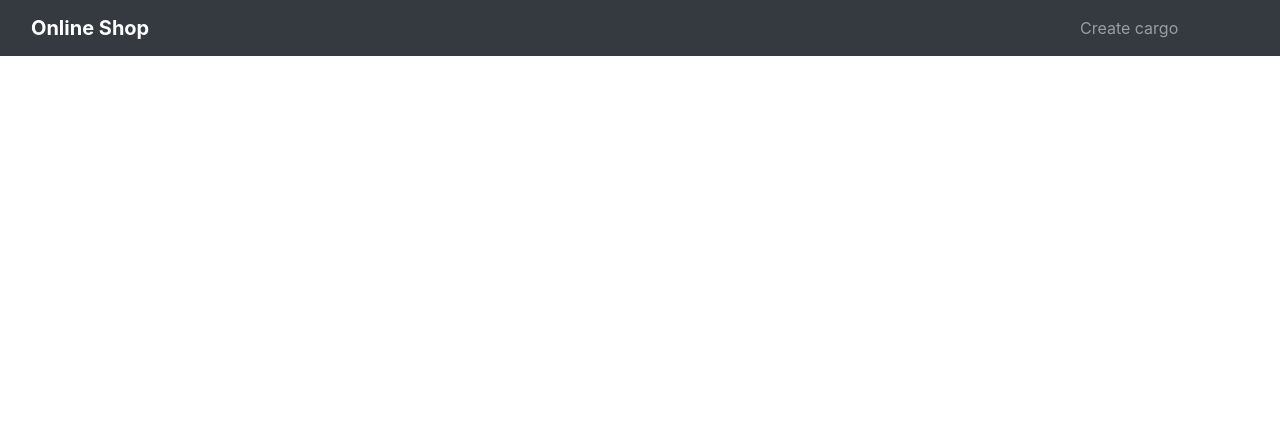
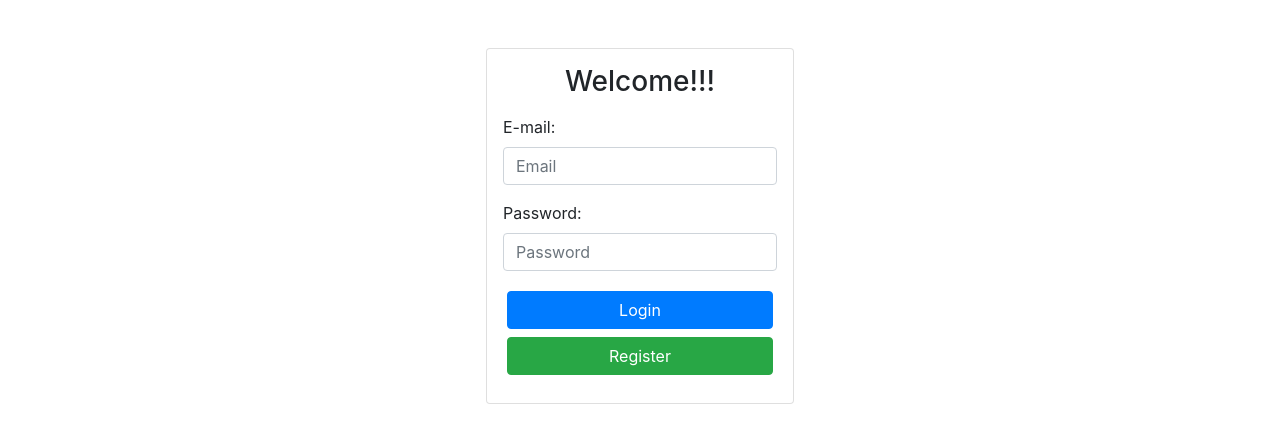
Before and after one commit to NazarYermolenko/js-pet-project-express-react, a React (Create React App) app in the folder client/: page /auth in a window 1280 px wide. Shown: the top 442 px of the page. Built offline with nearby package versions, Linux system fonts and the light colour scheme.

Commit message:
Part of authorization

```diff
--- a/client/src/App.js
+++ b/client/src/App.js
@@ -1,26 +1,34 @@
 import React, { Component } from 'react';
-import { Route } from 'react-router-dom'
 import { Provider } from 'react-redux'
+import { BrowserRouter } from 'react-router-dom';
 
+import { useRoutes } from './routes/routes'
 import './index.css'
-import NavBar from "./components/NavBar/NavBar"
-import Cargos from "./containers/Cargos/Cargos"
-import CreateCargo from "./containers/CreateCargo/CreateCargo"
+
 import store from './store'
 
 class App extends Component {
+  constructor(props) {
+    super(props)
+    this.state = {
+      isAuthenticated: false,
+      userId:false
+    }
+    this.routes = useRoutes(this.state.isAuthenticated)
+  }
+
+  componentDidMount(){
+    console.log(localStorage.getItem('auth'))
+  }
+
   render() {
     return (
       <div className="App">
-        <Provider store={store}>
-          <NavBar />
-          <Route exact path="/">
-            <Cargos />
-          </Route>
-          <Route path="/create">
-            <CreateCargo />
-          </Route>
-        </Provider>
+        <BrowserRouter>
+          <Provider store={store}>
+            {this.routes}
+          </Provider>
+        </BrowserRouter>
       </div>
     );
   }
--- a/client/src/components/LoadSpinner/LoadSpinner.js
+++ b/client/src/components/LoadSpinner/LoadSpinner.js
@@ -4,13 +4,14 @@ export default class LoadSpinner extends React.Component {
 
     render() {
         return (
-            <div className="container mt-5">
-                <div className="offset-sm-6">
-                    <div class="spinner-border text-primary" role="status">
-                        <span class="sr-only">Loading...</span>
+            <div className="d-flex justify-content-center m-4">
+                <div className="m-auto">
+                    <div className="spinner-border text-primary" role="status">
+                        <span className="sr-only">Loading...</span>
                     </div>
                 </div>
             </div>
+
         )
     }
 }
--- a/client/src/components/NavBar/NavBar.js
+++ b/client/src/components/NavBar/NavBar.js
@@ -7,7 +7,7 @@ export default class NavBar extends React.Component {
         return (
             <header>
                 <nav className="navbar navbar-expand navbar-dark bg-dark">
-                    <Link to={"/"} className="navbar-brand col-1">
+                    <Link to={"/cargos"} className="navbar-brand col-1">
                         <strong>Online Shop</strong>
                     </Link>
 
--- /dev/null
+++ b/client/src/containers/auth/Auth.js
@@ -0,0 +1,93 @@
+import React, { Component } from 'react'
+import LoadSpinner from '../../components/LoadSpinner/LoadSpinner'
+
+import { sendLogin, sendRegister } from '../../utils/AuthUtils'
+
+export default class Login extends Component {
+    constructor(props) {
+        super(props)
+        this.changeHandler = this.changeHandler.bind(this)
+        this.clickRegister = this.clickRegister.bind(this)
+        this.clickLogin = this.clickLogin.bind(this)
+        this.state = {
+            errorMessage: "",
+            loading: false,
+            email: "",
+            password: ""
+        }
+    }
+
+    clickRegister() {
+        this.setState({ loading: true })
+        sendRegister(this.state.email, this.state.password).then((response) => {
+            response.json.then((data) => {
+                if (response.status !== 200) {
+                    this.setState({ errorMessage: "Wrong registration data" })
+                }
+            })
+        })
+        this.setState({ loading: false })
+    }
+
+    clickLogin() {
+        this.setState({ loading: true })
+        sendLogin(this.state.email, this.state.password).then((response) => {
+            response.json.then((data) => {
+                if (response.status !== 200) {
+                    this.setState({ errorMessage: "Wrong authentication data" })
+                }
+                if(data.userId && data.token){
+                    localStorage.setItem("auth",JSON.stringify({userId:data.userId, token: data.token}))
+                }
+            })
+        })
+        this.setState({ loading: false })
+    }
+
+    changeHandler(event) {
+        this.setState({errorMessage: ""})
+        switch (event.target.name) {
+            case 'email': this.setState({ email: event.target.value }); break;
+            case 'password': this.setState({ password: event.target.value }); break;
+            default: console.log("Wrong field"); break;
+        }
+    }
+
+
+    render() {
+        return (
+            <div className="d-flex justify-content-center">
+                <div className="m-5">
+                    <div className="card p-3">
+                        <div className="d-flex justify-content-center">
+                            <h3 className="align-center">Welcome!!!</h3>
+                        </div>
+                        <form className='d-flex flex-column'>
+                            <div className="my-2">
+                                <label htmlFor={'email'}>E-mail:</label>
+                                <input type='email' onChange={this.changeHandler} value={this.state.value} name="email" className='form-control' placeholder='Email' id='email'></input>
+                            </div>
+                            <div className="my-2">
+                                <label htmlFor='password'>Password:</label>
+                                <input type='password' onChange={this.changeHandler} value={this.state.value} name="password" className="form-control" placeholder='Password' id='password'></input>
+                            </div>
+
+                            {(this.state.loading) ?
+                                <LoadSpinner /> :
+                                <div className="d-flex flex-column my-2">
+                                    <button type='button' className='btn btn-primary m-1' onClick={this.clickLogin}>Login</button>
+                                    <button type='button' className='btn btn-success m-1' onClick={this.clickRegister}>Register</button>
+                                </div>
+                            }
+                            {
+                                this.state.errorMessage && <div className="alert alert-danger">
+                                    <p>{this.state.errorMessage}</p>
+                                </div>
+                            }
+                        </form>
+                    </div>
+                </div>
+            </div>
+        )
+    }
+}
--- a/client/src/containers/CreateCargo/CreateCargo.js
+++ b/client/src/containers/cargos/CreateCargo/CreateCargo.js
@@ -1,7 +1,7 @@
 import React, { Component } from "react"
-import LoadSpinner from '../../components/LoadSpinner/LoadSpinner'
+import LoadSpinner from '../../../components/LoadSpinner/LoadSpinner'
 import { Link } from 'react-router-dom'
-import { createCargo } from '../../utils/CargoUtils'
+import { createCargo } from '../../../utils/CargoUtils'
 
 export default class CreateCargo extends Component {
     constructor(props) {
--- a/client/src/index.js
+++ b/client/src/index.js
@@ -2,13 +2,10 @@ import React from 'react';
 import ReactDOM from 'react-dom';
 import App from './App';
 import * as serviceWorker from './serviceWorker';
-import { BrowserRouter } from 'react-router-dom';
 
 ReactDOM.render(
   <React.StrictMode>
-    <BrowserRouter>
       <App />
-    </BrowserRouter>
   </React.StrictMode>,
   document.getElementById('root')
 );
--- /dev/null
+++ b/client/src/routes/routes.js
@@ -0,0 +1,32 @@
+import React from 'react'
+import { Switch, Route, Redirect } from 'react-router-dom'
+import NavBar from "../components/NavBar/NavBar"
+import Auth from "../containers/auth/Auth"
+import Cargos from "../containers/cargos/CargosContainer/CargosContainer"
+import CreateCargo from "../containers/cargos/CreateCargo/CreateCargo"
+
+export const useRoutes = isAuthenticated => {
+    if (isAuthenticated) {
+        return (
+            <Switch>
+                <NavBar />
+                <Route exact path="/cargo">
+                    <Cargos />
+                </Route>
+                <Route path="/create">
+                    <CreateCargo />
+                </Route>
+                <Redirect to="/" />
+            </Switch>
+        )
+    } else {
+        return (
+            <Switch>
+                <Route exact path="/auth">
+                    <Auth />
+                </Route>
+                <Redirect to="/auth" />
+            </Switch>
+        )
+    }
+}
--- /dev/null
+++ b/client/src/utils/AuthUtils.js
@@ -0,0 +1,37 @@
+const headers = {
+    'Content-Type': 'application/json',
+    'Accept': 'application/json'
+}
+
+function sendLogin(email, password) {
+    return fetch("/auth/login", {
+        headers,
+        method: "POST",
+        body: JSON.stringify({ email, password })
+    }).then((response) => {
+        const json = response.json()
+        return new Promise((resolve => {
+            const status = response.status
+            resolve({ json, status })
+        }))
+    })
+}
+
+function sendRegister(email, password) {
+    return fetch("/auth/register", {
+        headers,
+        method: "POST",
+        body: JSON.stringify({ email, password })
+    }).then((response) => {
+        const json = response.json()
+        return new Promise((resolve => {
+            const status = response.status
+            resolve({ json, status })
+        }))
+    })
+}
+
+module.exports = {
+    sendLogin,
+    sendRegister
+}
```
Also changed, not shown: client/src/containers/cargos/CargosContainer/CargosContainer.js (renamed from client/src/containers/Cargos/Cargos.js, +4 -4 lines).
